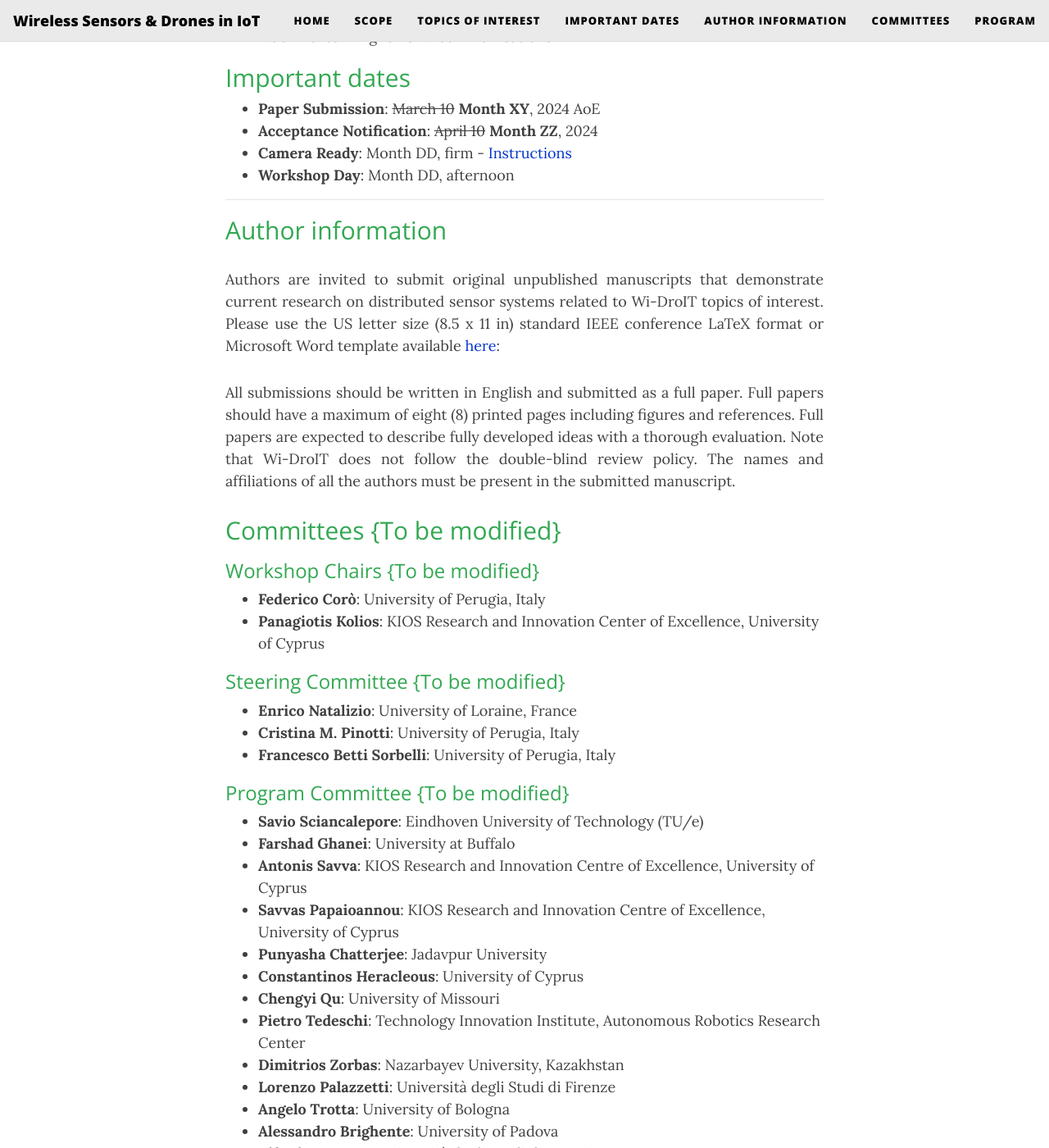
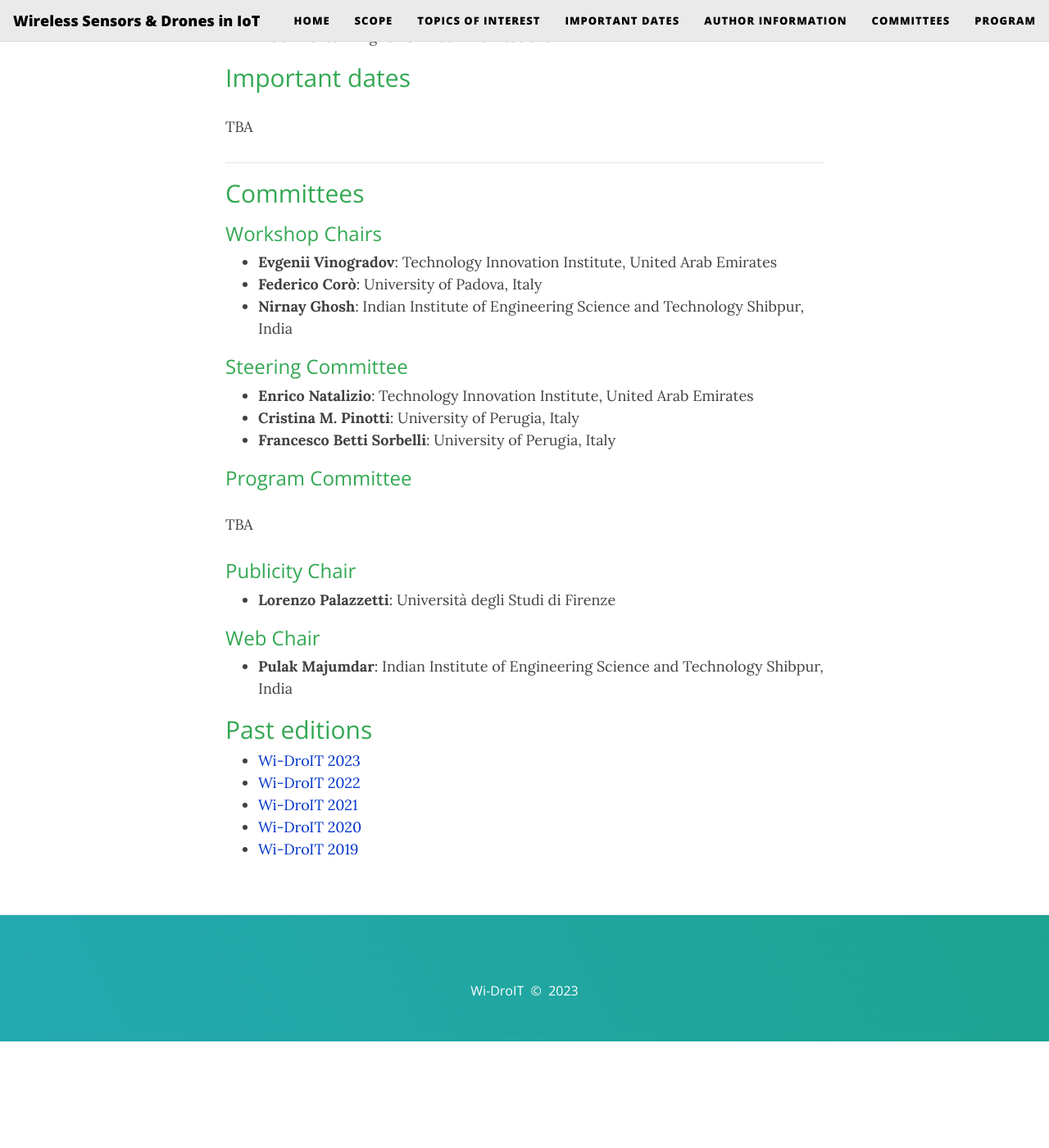
Before and after one commit to widroit2024/widroit2024.github.io, a Jekyll site: the page built from index.md, in a window 1280 px wide and 1400 px high, scrolled down 2072 px. Shown: the whole window at 82% size. Built offline with Jekyll 4.4.1, drawn with Linux system fonts in a browser that asks for light colours; nearby versions of some CDN libraries; after the commit the page ends 3342 px from its top, so only the background shows below that; some of the changed text lies outside the part shown.

Commit message:
Add descriptive commit message here

```diff
--- a/index.md
+++ b/index.md
@@ -11,19 +11,19 @@ cover-img: "assets/img/banner.png"
 _6th International Workshop on_
 {: style="text-align: center"}
 
-_Wireless Sensors and Drones in Internet of Things (Wi-DroIT) 2023_
+_Wireless Sensors and Drones in Internet of Things (Wi-DroIT) 2024_
 {: style="text-align: center"}
 
-Coral Bay, Pafos, Cyprus
+Abu Dhabi, United Arab Emirates
 {: style="text-align: center"}
 
-**month XY-ZX, 2024**
+**April 29 - MAy 1, 2024**
 {: style="text-align: center"}
 
 **co-located with [DCOSS 2024](https://dcoss.org/)**
 {: style="text-align: center"}
 
-**Submission link: [click here](https://easychair.org/my/conference?conf=widroit2023)**
+**Submission link: TBA**
 {: style="text-align: center"}
 
 
@@ -39,7 +39,7 @@ For this workshop, we seek papers that combine the design of algorithms and test
 {: style="text-align: justify"}
 
 
-## Topics of Interest {To be modified}
+## Topics of Interest
 {: style="color:#32a852"}
 
 - Autonomous sensing via UAVs
@@ -71,97 +71,39 @@ For this workshop, we seek papers that combine the design of algorithms and test
 ## Important dates
 {: style="color:#32a852"}
 
-- **Paper Submission**: ~~March 10~~ **Month XY**, 2024 AoE
-- **Acceptance Notification**: ~~April 10~~ **Month ZZ**, 2024
-- **Camera Ready**: Month DD, firm - [Instructions](https://dcoss.org/camera-ready-instructions/)
-- **Workshop Day**:  Month DD, afternoon
+TBA
 
 
 * * *
 
-## Author information
+
+## Committees
 {: style="color:#32a852"}
 
-Authors are invited to submit original unpublished manuscripts that demonstrate current research on distributed sensor systems related to Wi-DroIT topics of interest. Please use the US letter size (8.5 x 11 in) standard IEEE conference LaTeX format or Microsoft Word template available [here](http://www.ieee.org/conferences_events/conferences/publishing/templates.html):
-{: style="text-align: justify"}
+### Workshop Chairs
+{: style="color:#32a852"}
+- **Evgenii Vinogradov**: Technology Innovation Institute, United Arab Emirates
+- **Federico Corò**: University of Padova, Italy
+- **Nirnay Ghosh**: Indian Institute of Engineering Science and Technology Shibpur, India
 
-All submissions should be written in English and submitted as a full paper. Full papers should have a maximum of eight (8) printed pages including figures and references. Full papers are expected to describe fully developed ideas with a thorough evaluation.
-Note that Wi-DroIT does not follow the double-blind review policy. The names and affiliations of all the authors must be present in the submitted manuscript.
-{: style="text-align: justify"}
-
-
-## Committees {To be modified}
+### Steering Committee
 {: style="color:#32a852"}
-
-### Workshop Chairs {To be modified}
-{: style="color:#32a852"}
-- **Federico Corò**: University of Perugia, Italy
-- **Panagiotis Kolios**: KIOS Research and Innovation Center of Excellence, University of Cyprus
-
-### Steering Committee {To be modified}
-{: style="color:#32a852"}
-- **Enrico Natalizio**: University of Loraine, France
+- **Enrico Natalizio**: Technology Innovation Institute, United Arab Emirates
 - **Cristina M. Pinotti**: University of Perugia, Italy
 - **Francesco Betti Sorbelli**: University of Perugia, Italy
 
-### Program Committee {To be modified}
+### Program Committee
 {: style="color:#32a852"}
-- **Savio Sciancalepore**: Eindhoven University of Technology (TU/e)
-- **Farshad Ghanei**: University at Buffalo
-- **Antonis Savva**: KIOS Research and Innovation Centre of Excellence, University of Cyprus
-- **Savvas Papaioannou**: KIOS Research and Innovation Centre of Excellence, University of Cyprus
-- **Punyasha Chatterjee**: Jadavpur University
-- **Constantinos Heracleous**: University of Cyprus
-- **Chengyi Qu**: University of Missouri
-- **Pietro Tedeschi**: Technology Innovation Institute, Autonomous Robotics Research Center
-- **Dimitrios Zorbas**: Nazarbayev University, Kazakhstan
+TBA
+
+### Publicity Chair
+{: style="color:#32a852"}
 - **Lorenzo Palazzetti**: Università degli Studi di Firenze
-- **Angelo Trotta**: University of Bologna
-- **Alessandro Brighente**: University of Padova
-- **Alfredo Navarra**: Università degli Studi di Perugia
-- **Satyaki Roy**: University of North Carolina, Chapel Hill
-- **Eirini Tsiropoulou**: University of New Mexico
-- **Lars Wolf**: TU Baunschweig
-- **Ashish Gupta**: Missouri University of Science and Technology
-
-### Publicity Chair {To be modified}
-{: style="color:#32a852"}
-- **Ashish Gupta**: Missouri University of Science and Technology, USA
 
 ### Web Chair
 {: style="color:#32a852"}
-- **Pulak Majumdar**: Indian Institute of Engineering Sciences and Technology, Shibpur, Howrah
+- **Pulak Majumdar**: Indian Institute of Engineering Science and Technology Shibpur, India
 
-## Program {To be modified}
-{: style="color:#32a852"}
-14.00 – 14:05: Opening
-
-### Session: 1
-14:05 – 14:30: Supporting geographically widespread UAV swarms through graph-based network relaying
-David Clerigues, Jamie Wubben, Carlos Calafate, Juan-Carlos Cano and Pietro Manzoni
-
-14:30 – 14:55: A Fault-Tolerant Distributed Air-to-Ground Communication Architecture for Urban Air Mobility
-Shashini Thamarasie Wanniarachchi and Volker Turau
-
-14:55 – 15:20: Reinforcement Learning-based Countermeasures against Attacking UAV Swarms
-Jennifer Simonjan, Kseniia Harshina and Melanie Schranz
-
-15:20 – 15:45: Land & Localize: An Infrastructure-free and Scalable Nano-Drones Swarm with UWB-based Localization
-Mahyar Pourjabar, Ahmed Alkatheeri, Manuele Rusci, Agata Barcis, Vlad Niculescu, Eliseo Ferrante, Daniele Palossi and Luca Benini
-
-15:45 – 16:10: Coffee Break
-
-### Session: 2
-16:10 – 16:35: Positioning, Navigation, and Timing on the Air
-Md Sadman Siraj, Aisha B Rahman, Panagiotis Charatsaris, Eirini Eleni Tsiropoulou and Symeon Papavassiliou
-
-16:35 – 17:00: Deep Reinforcement Learning for Combined Coverage and Resource Allocation in UAV-Aided RAN-Slicing
-Lorenzo Bellone, Boris Galkin, Emiliano Traversi and Enrico Natalizio
-
-17:00 – 17:25: A Multi-task Learning Framework for Drone State Identification and Trajectory Prediction
-Antreas Palamas, Nicolas Souli, Tania Panayiotou, Panayiotis Kolios and Georgios Ellinas
-
-17:25: Closing Wi-DroIT
 
 ## Past editions
 {: style="color:#32a852"}
```
